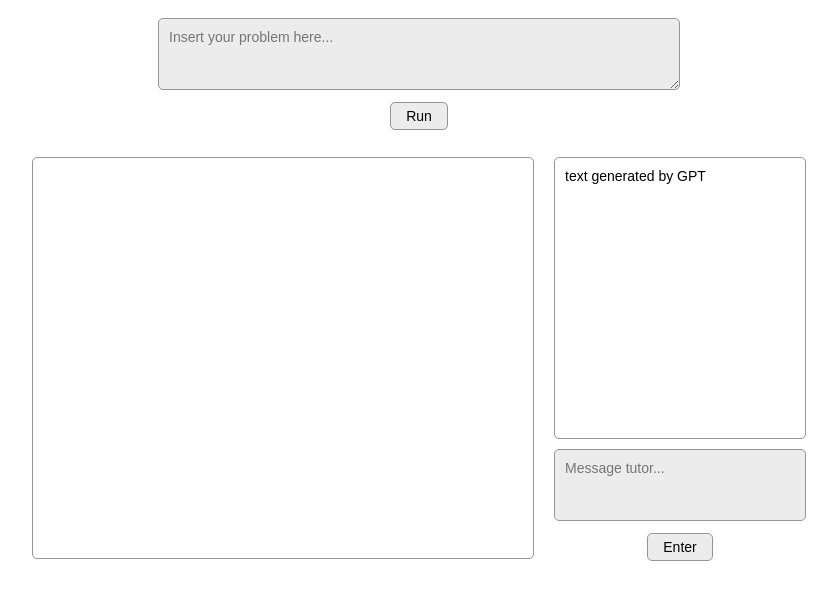
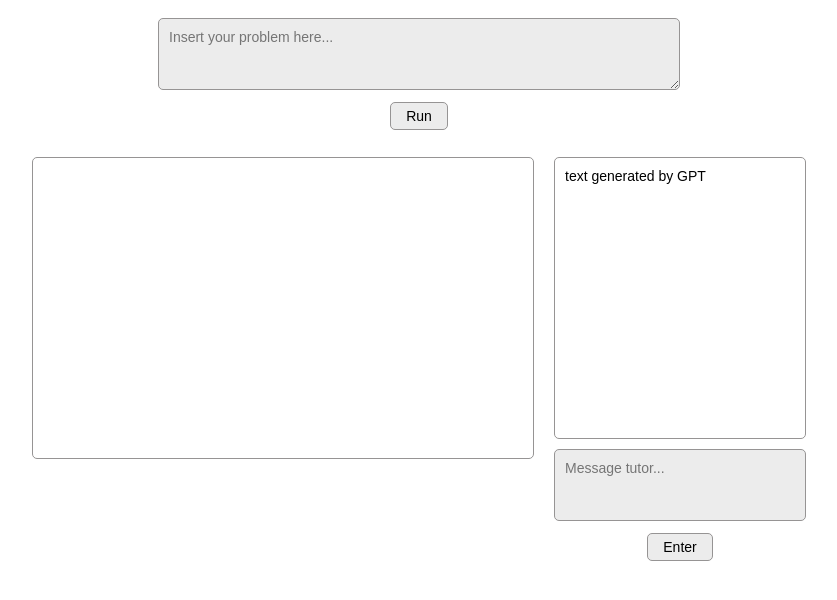
Before and after one commit to vyle4378/ai-tutor, a plain HTML site: page index.html in a window 1280 px wide. Shown: the whole page, without its empty margins (221-1058 px from the left). Drawn offline with Linux system fonts and the light colour scheme.

Commit message:
whiteboard writing

```diff
--- a/index.css
+++ b/index.css
@@ -63,9 +63,6 @@
   margin-right: 20px;
 }
 .whiteboard {
-  height: 400px;
-  width: 500px;
-  border: 1px solid black;
   cursor: crosshair;
 }
 
--- a/index.html
+++ b/index.html
@@ -3,7 +3,7 @@
   <head>
     <title>Main Page</title>
     <link rel="stylesheet" href="index.css">
-    <script defer src="index.js"></script>
+    <script defer src="whiteboard.js"></script>
   </head>
   <body>
     <main>
@@ -16,7 +16,10 @@
 
       <section class="middle-section">
         <div class="whiteboard-box">
-          <canvas id="whiteboard" class="whiteboard"></canvas>
+          <canvas id="whiteboard" class="whiteboard"
+            height="300"
+            width="500"
+            ></canvas>
           <!-- draw (diff colors), erase (pixel, object), clear all, laser
               eventually: highlight, shape, images -->
         </div>
--- /dev/null
+++ b/whiteboard.js
@@ -0,0 +1,26 @@
+const canvas = document.getElementById("whiteboard");
+const ctx = canvas.getContext("2d");
+
+let drawing = false;
+
+const startDrawing = (e) => {
+    drawing = true;
+    // ctx.beginPath();
+    ctx.moveTo(e.offsetX, e.offsetY);
+}
+
+const draw = (e) => {
+    if (!drawing) return;
+    ctx.lineTo(e.offsetX, e.offsetY);
+    ctx.stroke();
+}
+
+const stopDrawing = () => {
+    drawing = false;
+    // ctx.closePath();
+}
+
+canvas.addEventListener("mousedown", startDrawing);
+canvas.addEventListener("mousemove", draw);
+canvas.addEventListener("mouseup", stopDrawing);
+canvas.addEventListener("mouseout", stopDrawing);
```
Also changed, not shown: index.js (deleted).
